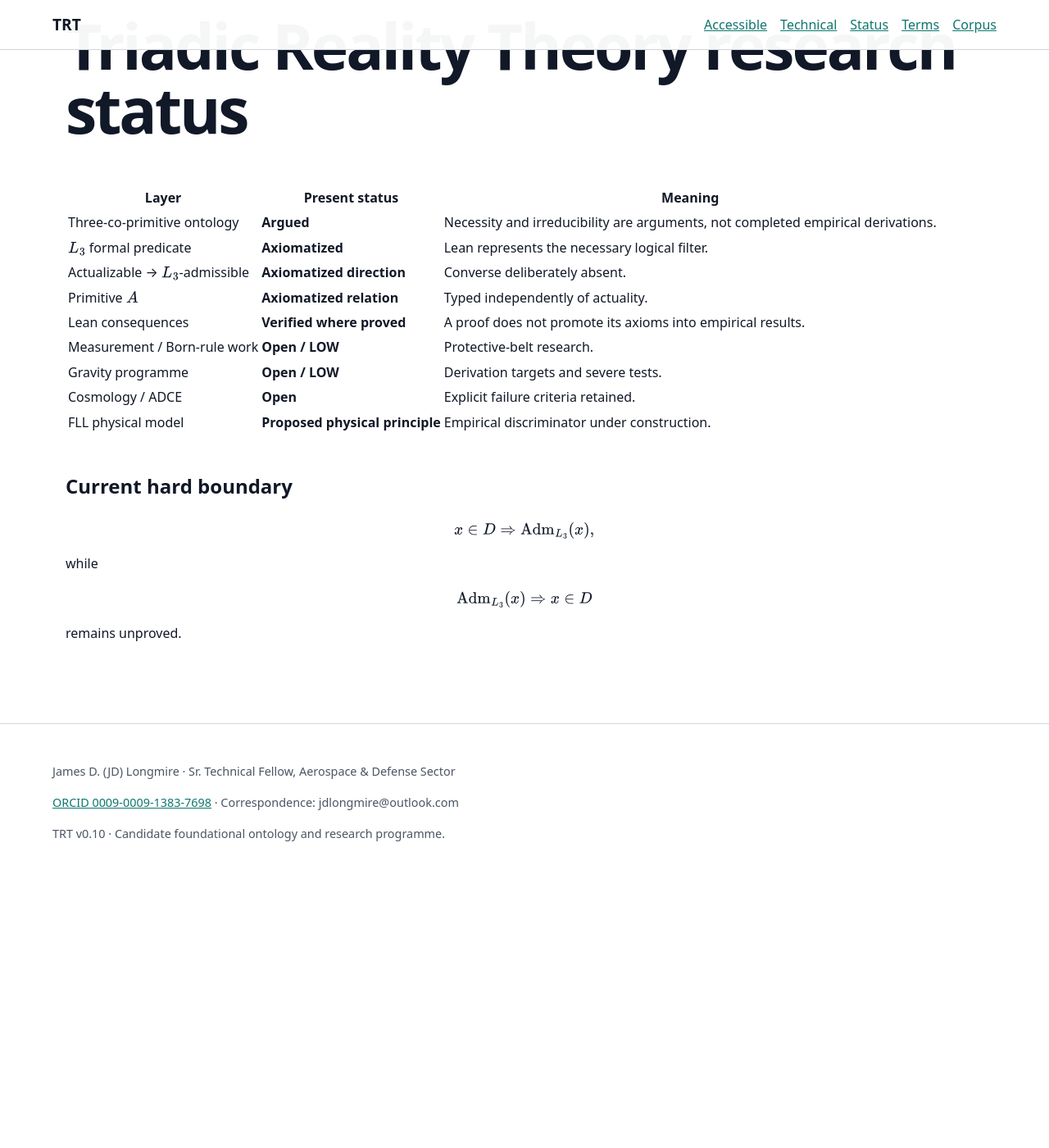
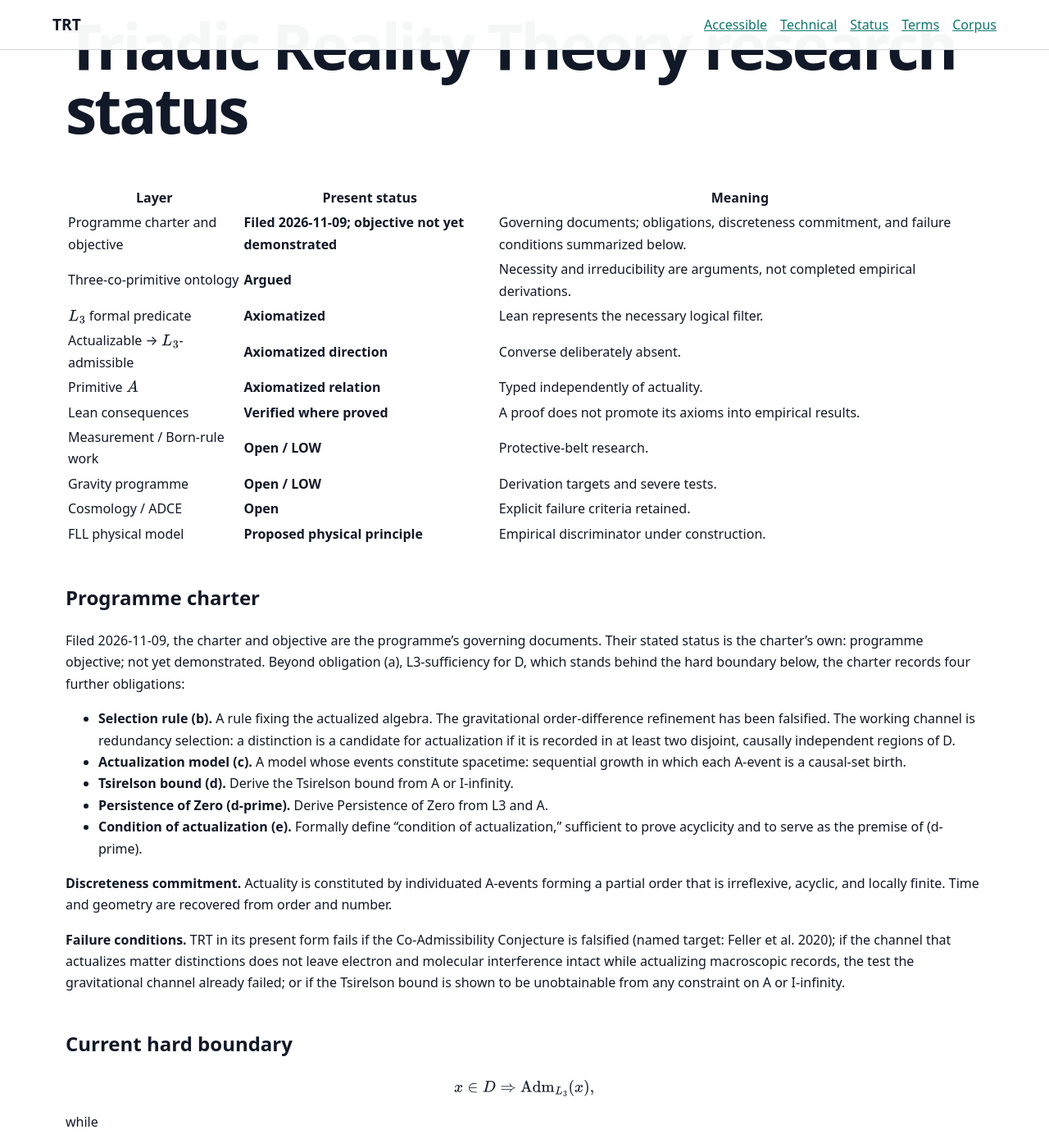
Before and after one commit to jdlongmire/triadic-reality-theory, a Jekyll site: the page built from docs/status/index.md, in a window 1280 px wide and 1400 px high, scrolled down 249 px. Shown: the whole window at 82% size. Built offline with Jekyll 4.4.1, drawn with Linux system fonts in a browser that asks for light colours; before the commit the page ends 1324 px from its top, so only the background shows below that.

Commit message:
docs(pages): reflect the programme charter and objective on the corpus and status pages
Closes audit item D1 (2026-11-12 Pages accuracy audit): the charter and
objective filed 2026-11-09 (PR #22) were absent from the site.

- docs/corpus/index.md: the Programme governance list now leads with the
  charter and the objective, linked to 0-program-methods/, with a one-line
  statement of their governing role.
- docs/status/index.md: a status row for the charter and objective
  (filed 2026-11-09; programme objective, not yet demonstrated) and a
  compact Programme charter section recording obligations (b) selection
  rule with redundancy selection as the working channel and the
  gravitational order-difference channel recorded falsified, (c) an
  actualization model whose events constitute spacetime, (d) the
  Tsirelson bound derivation, (d-prime) Persistence of Zero, and (e) the
  formal definition of condition of actualization; the Discreteness
  commitment; and the charter's three failure conditions.

All content drawn from TRT-charter.md and TRT-objective.md; no existing
claim, front matter, or heading structure changed.

Human-Curated, AI-Enabled (HCAE)

```diff
--- a/docs/status/index.md
+++ b/docs/status/index.md
@@ -11,6 +11,7 @@ This status page separates philosophical argument, formal axiomatization, verifi
 
 | Layer | Present status | Meaning |
 |---|---|---|
+| Programme charter and objective | **Filed 2026-11-09; objective not yet demonstrated** | Governing documents; obligations, discreteness commitment, and failure conditions summarized below. |
 | Three-co-primitive ontology | **Argued** | Necessity and irreducibility are arguments, not completed empirical derivations. |
 | $L_3$ formal predicate | **Axiomatized** | Lean represents the necessary logical filter. |
 | Actualizable → $L_3$-admissible | **Axiomatized direction** | Converse deliberately absent. |
@@ -21,6 +22,20 @@ This status page separates philosophical argument, formal axiomatization, verifi
 | Cosmology / ADCE | **Open** | Explicit failure criteria retained. |
 | FLL physical model | **Proposed physical principle** | Empirical discriminator under construction. |
 
+## Programme charter
+
+Filed 2026-11-09, the charter and objective are the programme's governing documents. Their stated status is the charter's own: programme objective; not yet demonstrated. Beyond obligation (a), L3-sufficiency for D, which stands behind the hard boundary below, the charter records four further obligations:
+
+- **Selection rule (b).** A rule fixing the actualized algebra. The gravitational order-difference refinement has been falsified. The working channel is redundancy selection: a distinction is a candidate for actualization if it is recorded in at least two disjoint, causally independent regions of D.
+- **Actualization model (c).** A model whose events constitute spacetime: sequential growth in which each A-event is a causal-set birth.
+- **Tsirelson bound (d).** Derive the Tsirelson bound from A or I-infinity.
+- **Persistence of Zero (d-prime).** Derive Persistence of Zero from L3 and A.
+- **Condition of actualization (e).** Formally define "condition of actualization," sufficient to prove acyclicity and to serve as the premise of (d-prime).
+
+**Discreteness commitment.** Actuality is constituted by individuated A-events forming a partial order that is irreflexive, acyclic, and locally finite. Time and geometry are recovered from order and number.
+
+**Failure conditions.** TRT in its present form fails if the Co-Admissibility Conjecture is falsified (named target: Feller et al. 2020); if the channel that actualizes matter distinctions does not leave electron and molecular interference intact while actualizing macroscopic records, the test the gravitational channel already failed; or if the Tsirelson bound is shown to be unobtainable from any constraint on A or I-infinity.
+
 ## Current hard boundary
 
 $$x\in D\Rightarrow \mathrm{Adm}_{L_3}(x),$$
```
Also changed, not shown: docs/corpus/index.md (+4 -0 lines).
